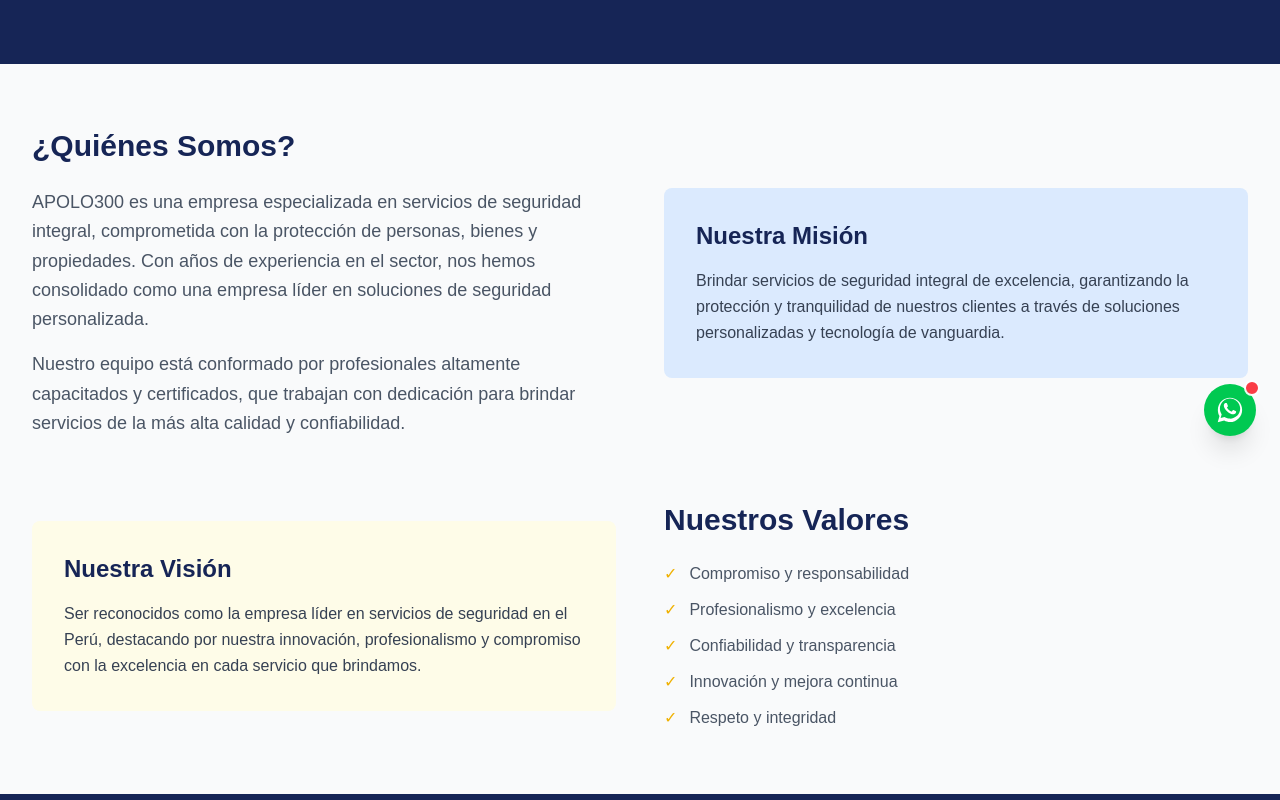
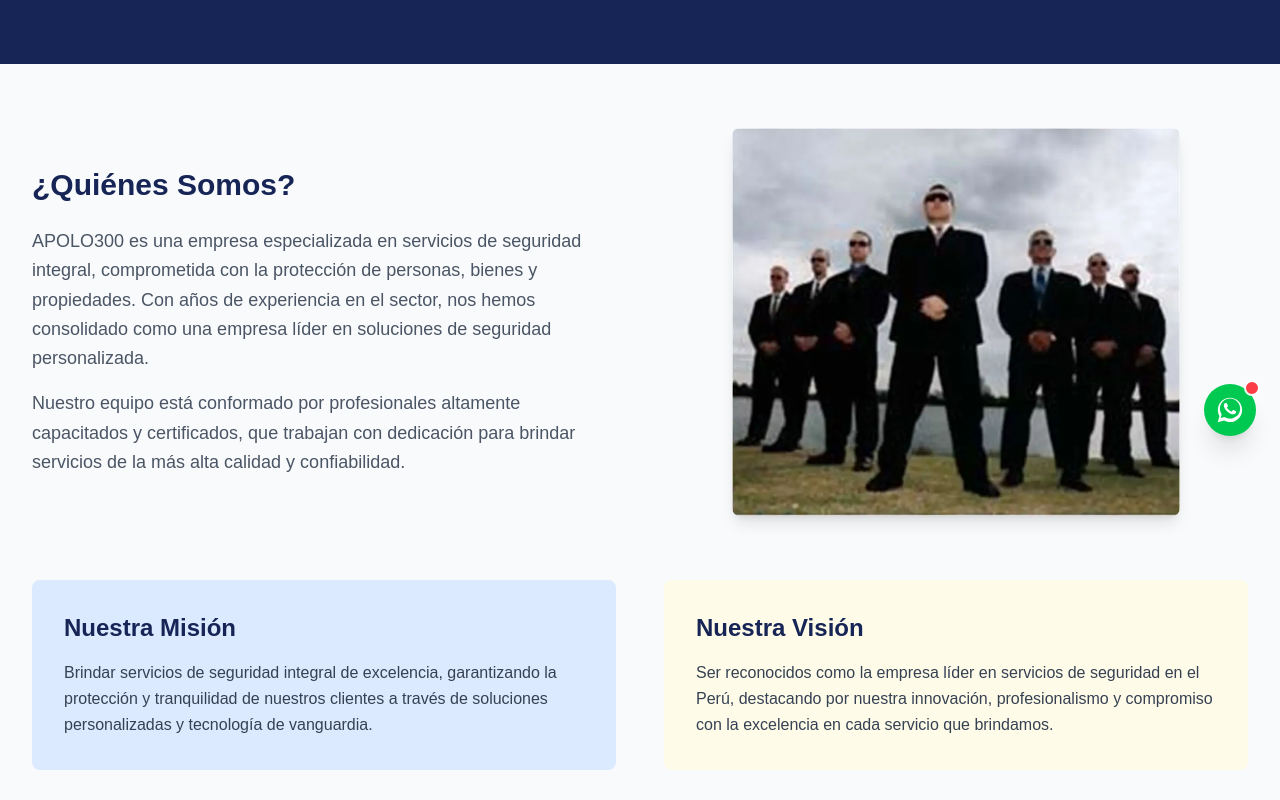
Before and after one commit to josmeleli/apolo300-website, a Next.js app: page /nosotros in a window 1280 px wide. Shown: the part 340-1140 px from the top of the page. Built offline with nearby package versions, Linux system fonts and the light colour scheme.

Commit message:
Add image of APOLO300 team to Nosotros page and restructure content layout

```diff
--- a/app/nosotros/page.tsx
+++ b/app/nosotros/page.tsx
@@ -36,6 +36,16 @@ export default function Nosotros() {
                   más alta calidad y confiabilidad.
                 </p>
               </div>
+              <div className="flex justify-center">
+                <img
+                  src="/images/apolo300-nosotros.webp"
+                  alt="APOLO300 - Equipo de Seguridad"
+                  className="w-full max-w-md rounded-lg shadow-lg"
+                />
+              </div>
+            </div>
+
+            <div className="grid grid-cols-1 lg:grid-cols-2 gap-12 items-center mt-16">
               <div className="bg-blue-100 p-8 rounded-lg">
                 <h3 className="text-2xl font-bold text-blue-950 mb-4">Nuestra Misión</h3>
                 <p className="text-gray-700 leading-relaxed">
@@ -44,9 +54,6 @@ export default function Nosotros() {
                   personalizadas y tecnología de vanguardia.
                 </p>
               </div>
-            </div>
-
-            <div className="grid grid-cols-1 lg:grid-cols-2 gap-12 items-center mt-16">
               <div className="bg-yellow-50 p-8 rounded-lg">
                 <h3 className="text-2xl font-bold text-blue-950 mb-4">Nuestra Visión</h3>
                 <p className="text-gray-700 leading-relaxed">
@@ -55,33 +62,6 @@ export default function Nosotros() {
                   excelencia en cada servicio que brindamos.
                 </p>
               </div>
-              <div>
-                <h2 className="text-3xl font-bold text-blue-950 mb-6">
-                  Nuestros Valores
-                </h2>
-                <ul className="space-y-3">
-                  <li className="flex items-center">
-                    <span className="text-yellow-500 mr-3">✓</span>
-                    <span className="text-gray-600">Compromiso y responsabilidad</span>
-                  </li>
-                  <li className="flex items-center">
-                    <span className="text-yellow-500 mr-3">✓</span>
-                    <span className="text-gray-600">Profesionalismo y excelencia</span>
-                  </li>
-                  <li className="flex items-center">
-                    <span className="text-yellow-500 mr-3">✓</span>
-                    <span className="text-gray-600">Confiabilidad y transparencia</span>
-                  </li>
-                  <li className="flex items-center">
-                    <span className="text-yellow-500 mr-3">✓</span>
-                    <span className="text-gray-600">Innovación y mejora continua</span>
-                  </li>
-                  <li className="flex items-center">
-                    <span className="text-yellow-500 mr-3">✓</span>
-                    <span className="text-gray-600">Respeto y integridad</span>
-                  </li>
-                </ul>
-              </div>
             </div>
           </div>
         </section>
```
Also changed, not shown: public/images/apolo300-nosotros.webp (added).
